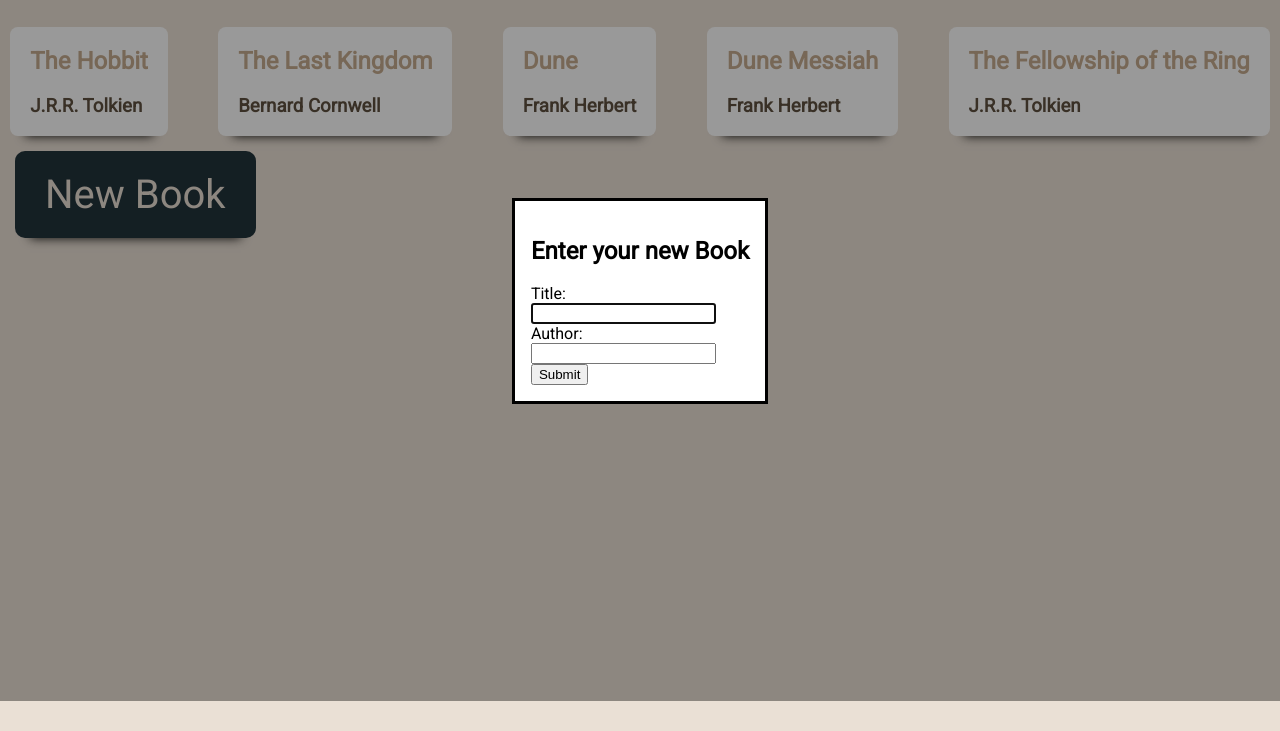
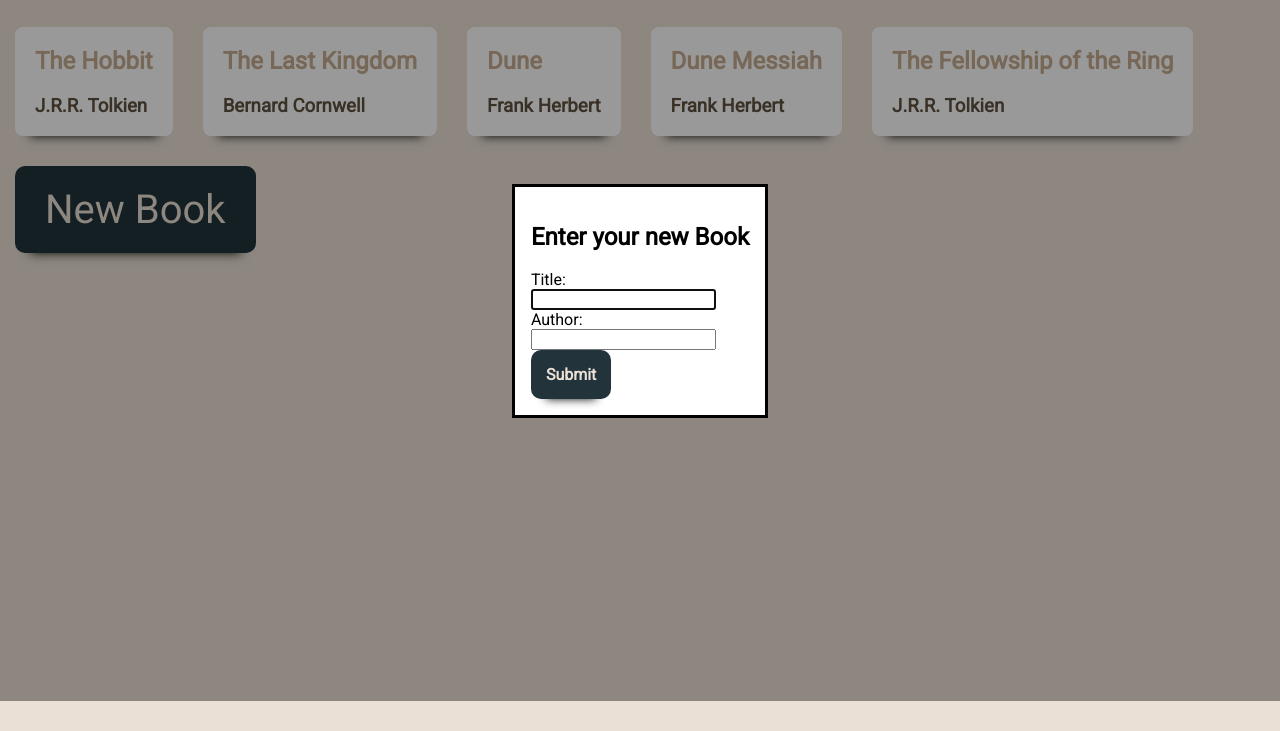
Before and after one commit to ScottGrieveWeb/library, a plain HTML site: page index.html in a window 1280 px wide. Both pictures are taken after a click on the button "New Book". Shown: the part 99-830 px from the top of the page. Drawn offline with Linux system fonts and the light colour scheme.

Commit message:
Adjusted flex layout of library

```diff
--- a/style.css
+++ b/style.css
@@ -16,9 +16,10 @@ header h1{
 #library {
     display: flex;
     flex-wrap: wrap;
-    justify-content: space-around;
+    gap: 15px;
     align-items: center;
     gap: 30px;
+    margin: 15px;
 }
 
 .book {
@@ -28,6 +29,7 @@ header h1{
     padding-left: 20px;
     padding-right: 20px;
     box-shadow: 0px 15px 10px -15px #0A0908;
+    min-width: 100px;
 
 }
 
@@ -57,8 +59,29 @@ button {
 
 #bookCreator {
     max-width: 50ch;
+
 }
+
 #bookCreator::backdrop {
     background: rgb(0 0 0 / .4);
+}
 
+
+#submit {
+    padding: 0;
+    border: none;
+    outline: none;
+    font: inherit;
+    color: inherit;
+    background: none;
+    cursor: pointer;
 }
+
+#submit {
+    background-color: #22333B;
+    color: #EAE0D5;
+    font-weight: 700;
+    padding: 15px 15px;
+    border-radius: 10px;
+    box-shadow: 0px 15px 10px -15px #0A0908;
+}
```
